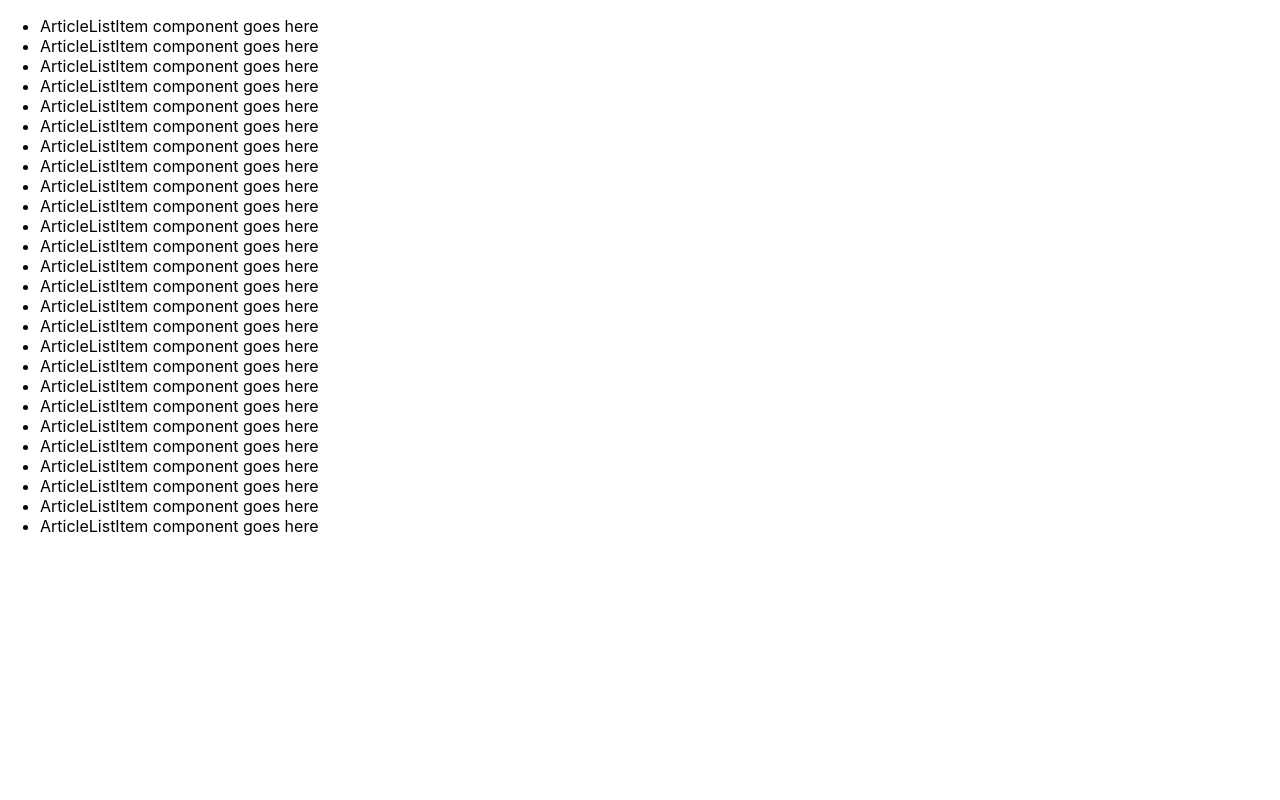
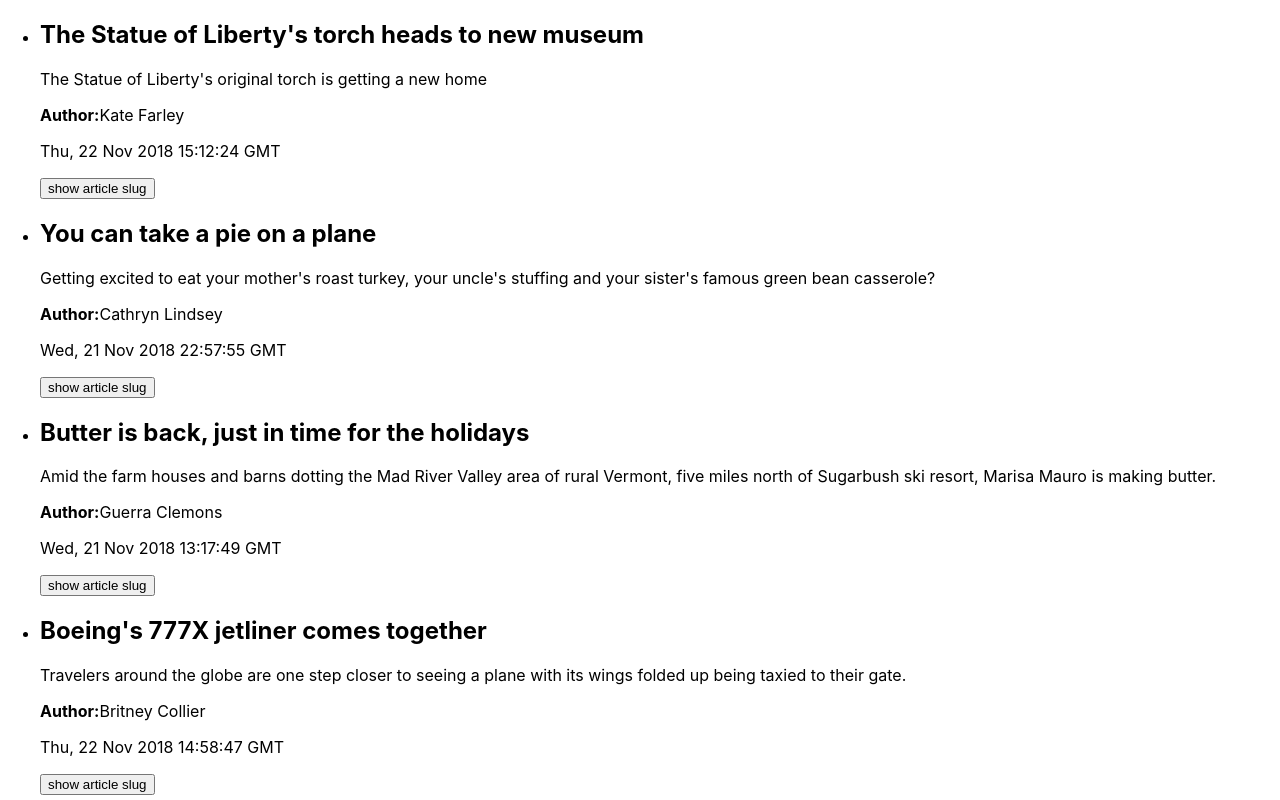
Before and after one commit to seainfo6150/seainfo6150-webapp, a React (Create React App) app: page / in a window 1280 px wide. Shown: the top 800 px of the page. Built offline with nearby package versions, Linux system fonts and the light colour scheme.

Commit message:
Added Assignment Week-4

```diff
--- a/src/ArticleList/ArticleList.jsx
+++ b/src/ArticleList/ArticleList.jsx
@@ -1,11 +1,14 @@
 import React from "react";
 import PropTypes from 'prop-types'
+import ArticleListItem from './ArticleListItem';
 
 const ArticleList = props => {
   return (
     <ul>
       {props.articles.map(article => (
-        <li key={article.slug}>ArticleListItem component goes here</li>
+        <li key={article.slug}>
+          <ArticleListItem articlelist = {article}></ArticleListItem>
+          </li>
       ))}
     </ul>
   );
--- /dev/null
+++ b/src/ArticleList/ArticleListItem.jsx
@@ -0,0 +1,20 @@
+import React from 'react'
+
+
+const ArticleListItem = ({articlelist})=>{
+      return (
+        <section>
+            <h2>{articlelist.title}</h2>
+                <p>{articlelist.shortText}</p>
+                <p><b>Author:</b>{articlelist.author}</p>
+                <time dateTime={articlelist.pubYear}>
+                    {articlelist.pubDate}
+                </time>
+                <p><button onClick  ={() => alert(articlelist.slug)}>show article slug
+          </button></p>
+        </section>
+      );
+
+}
+
+export default ArticleListItem;
```
